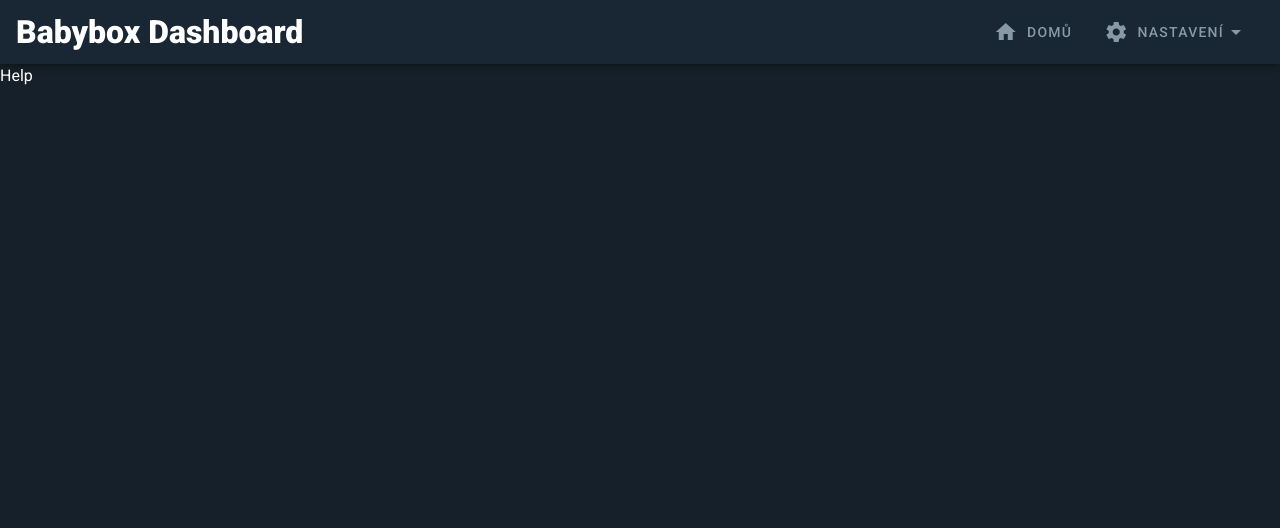
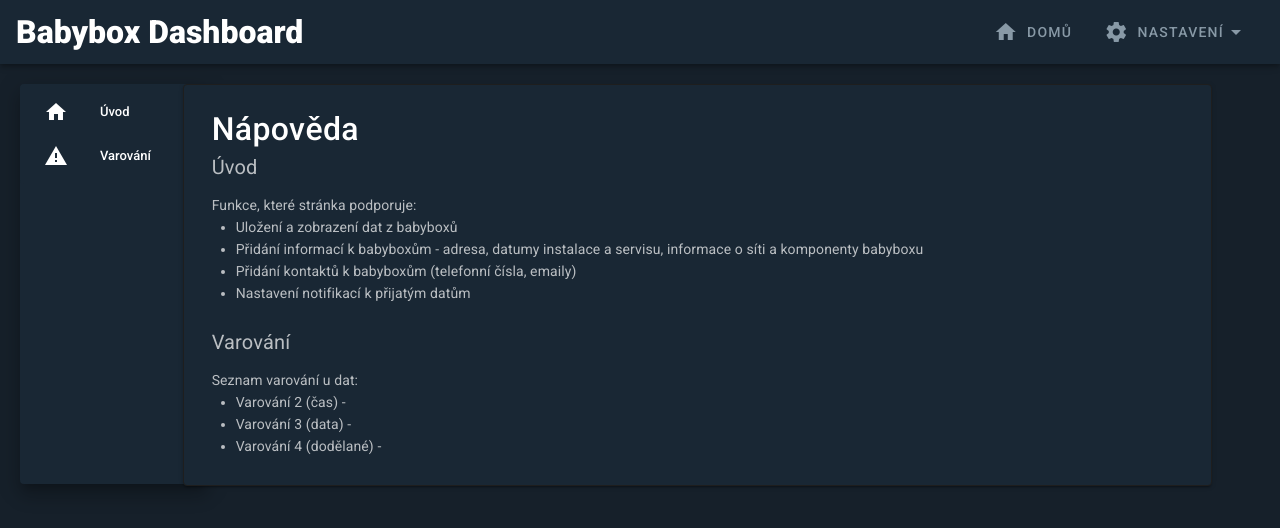
Before and after one commit to zbyju/bb-dashboard, a Vue app in the folder frontend/: page /help in a window 1280 px wide. Shown: the top 528 px of the page. Built offline with nearby package versions, Linux system fonts and the light colour scheme; what vue-lodash would draw is missing.

Commit message:
Added help page

```diff
--- a/frontend/src/components/Navbar.vue
+++ b/frontend/src/components/Navbar.vue
@@ -73,6 +73,11 @@ export default {
               icon: "mdi-signal",
               destination: { name: "CheckConnection" }
             }
+            ,{
+              title: "Nápověda",
+              icon: "mdi-help",
+              destination: { name: "Help" }
+            }
           ]
         }
       ]
--- a/frontend/src/views/Babybox.vue
+++ b/frontend/src/views/Babybox.vue
@@ -1,5 +1,5 @@
 <template>
-  <div class="help">
+  <div class="babybox">
     <v-img src="@/assets/img/defaultBabyboxBackground.jpg" max-height="500">
     </v-img>
     <Stats :data="data" />
--- a/frontend/src/views/Help.vue
+++ b/frontend/src/views/Help.vue
@@ -1,6 +1,65 @@
 <template>
   <div class="help">
-    Help
+    <v-container fluid class="pa-0">
+      <v-row>
+        <v-col cols="2">
+          <v-card
+            class="sidebar"
+            elevation="12"
+            width="256"
+          >
+              <v-list
+                dense
+                rounded
+              >
+                <v-list-item
+                  v-for="item in sidebar"
+                  :key="item.title"
+                  link
+                >
+                  <v-list-item-icon>
+                    <v-icon>{{ item.icon }}</v-icon>
+                  </v-list-item-icon>
+
+                  <v-list-item-content>
+                    <v-list-item-title @click="$vuetify.goTo(item.selector, scrollOptions)">{{ item.title }}</v-list-item-title>
+                  </v-list-item-content>
+                </v-list-item>
+              </v-list>
+          </v-card>
+        </v-col>
+
+        <v-col>
+          <v-card
+            class="main ml-n12"
+          >
+            <v-card-title>Nápověda</v-card-title>
+
+            <v-card-subtitle id="uvod">Úvod</v-card-subtitle>
+            <v-card-text>
+              Funkce, které stránka podporuje:
+              <ul>
+                <li>Uložení a zobrazení dat z babyboxů</li>
+                <li>Přidání informací k babyboxům - adresa, datumy instalace a servisu, informace o síti a komponenty babyboxu</li>
+                <li>Přidání kontaktů k babyboxům (telefonní čísla, emaily)</li>
+                <li>Nastavení notifikací k přijatým datům</li>
+              </ul>
+            </v-card-text>
+
+            <v-card-subtitle id="varovani">Varování</v-card-subtitle>
+            <v-card-text>
+              Seznam varování u dat:
+              <ul>
+                <li>Varování 2 (čas) - </li>
+                <li>Varování 3 (data) - </li>
+                <li>Varování 4 (dodělané) - </li>
+              </ul>
+            </v-card-text>
+
+          </v-card>
+        </v-col>
+      </v-row>
+    </v-container>
   </div>
 </template>
 
@@ -9,7 +68,42 @@
 export default {
   name: "Help",
   data: () => ({
-
+    sidebar: [{
+      title: "Úvod",
+      icon: "mdi-home",
+      selector: "#uvod"
+    },{
+      title: "Varování",
+      icon: "mdi-alert",
+    },],
+    scrollOptions: {
+      duration: 500,
+      offset: 13
+    }
   })
 };
 </script>
+
+<style lang="scss">
+  .help {
+    margin: 20px;
+
+    .sidebar {
+      display: block;
+      position: -webkit-sticky;
+      position: sticky;
+      top: 20px;
+      height: 400px;
+      overflow: hidden;
+    }
+
+    .v-card__title {
+      font-size: 32px;
+    }
+
+    .v-card__subtitle {
+      font-size: 20px;
+      margin-top: -5px !important;
+    }
+  }
+</style>
```
